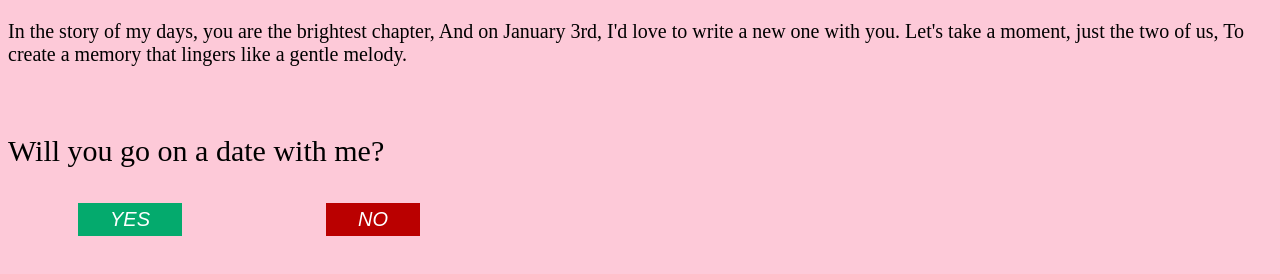
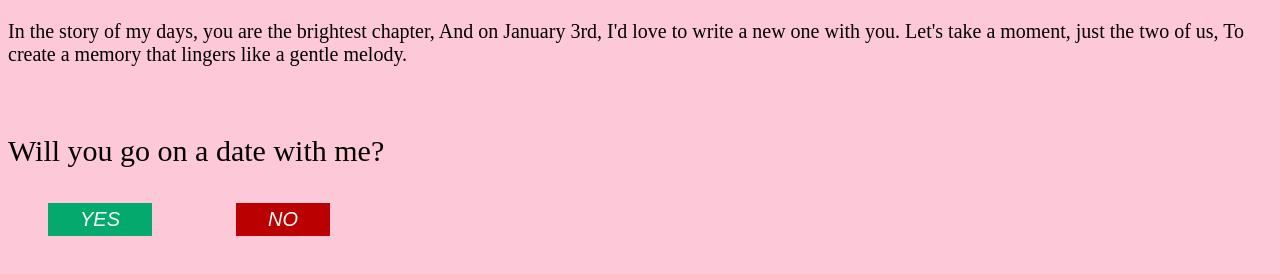
Before and after one commit to anchal368/hello, a plain HTML site: page index.html in a window 1280 px wide. Drawn offline with Linux system fonts and the light colour scheme.

Commit message:
Update index.html

```diff
--- a/index.html
+++ b/index.html
@@ -13,7 +13,7 @@
           text-decoration: none;
           display: inline-block;
           font-size: 20px;
-          margin: 5px 70px;
+          margin: 5px 40px;
           cursor: pointer;
           font-style:italic;
         }
```
